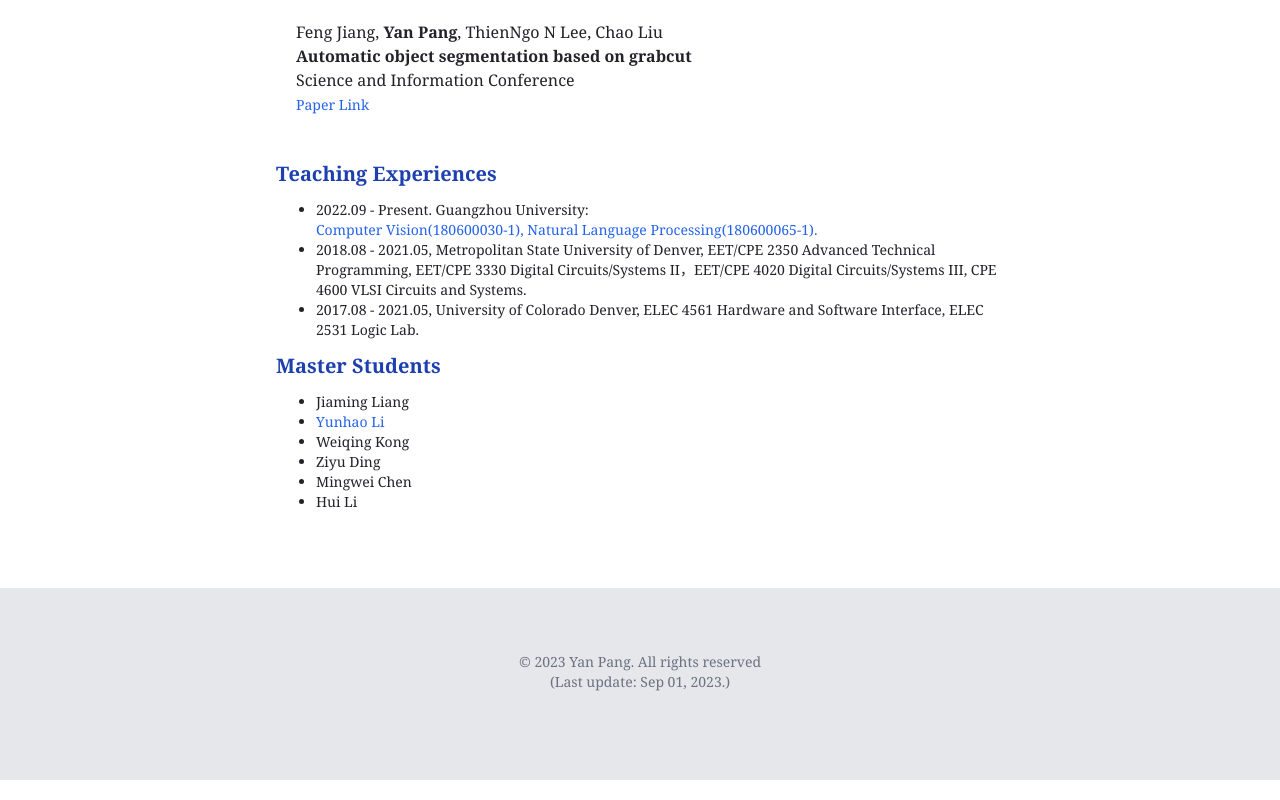
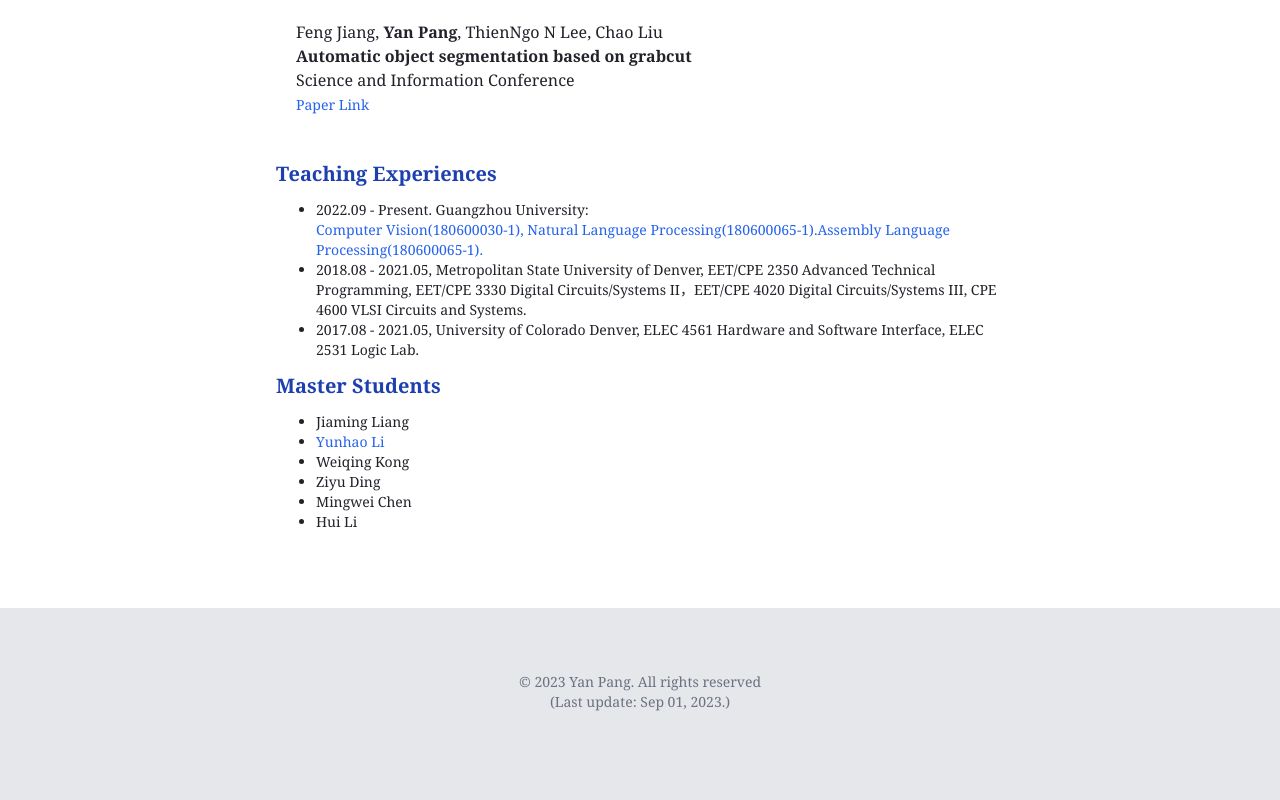
Before and after one commit to pypancho/pypancho.github.io, a Gatsby site: page / in a window 1280 px wide. Shown: the part 2504-3304 px from the top of the page. Built offline with nearby package versions, Linux system fonts and the light colour scheme; Gatsby itself is replaced by a stand-in of ours.

Commit message:
Update index.js

```diff
--- a/src/pages/index.js
+++ b/src/pages/index.js
@@ -196,6 +196,7 @@ const IndexPage = () => {
                 <li>2022.09 - Present. Guangzhou University:
                   <div> <a className="text-blue-600 text-sm" href={"https://github.com/pypancho/CV-Lectures"} target="_blank">Computer Vision(180600030-1), </a>
                     <a className="text-blue-600 text-sm" href={"https://github.com/pypancho/NLP-Lectures"} target="_blank">Natural Language Processing(180600065-1).</a>
+                    <a className="text-blue-600 text-sm" href={"https://github.com/pypancho/Assembly-Lectures"} target="_blank">Assembly Language Processing(180600065-1).</a>
                   </div>
                 </li>
                 <li>2018.08 - 2021.05, Metropolitan State University of Denver, EET/CPE 2350 Advanced Technical Programming, EET/CPE 3330 Digital Circuits/Systems II，EET/CPE 4020 Digital Circuits/Systems III, CPE 4600 VLSI Circuits and Systems.</li>
```
